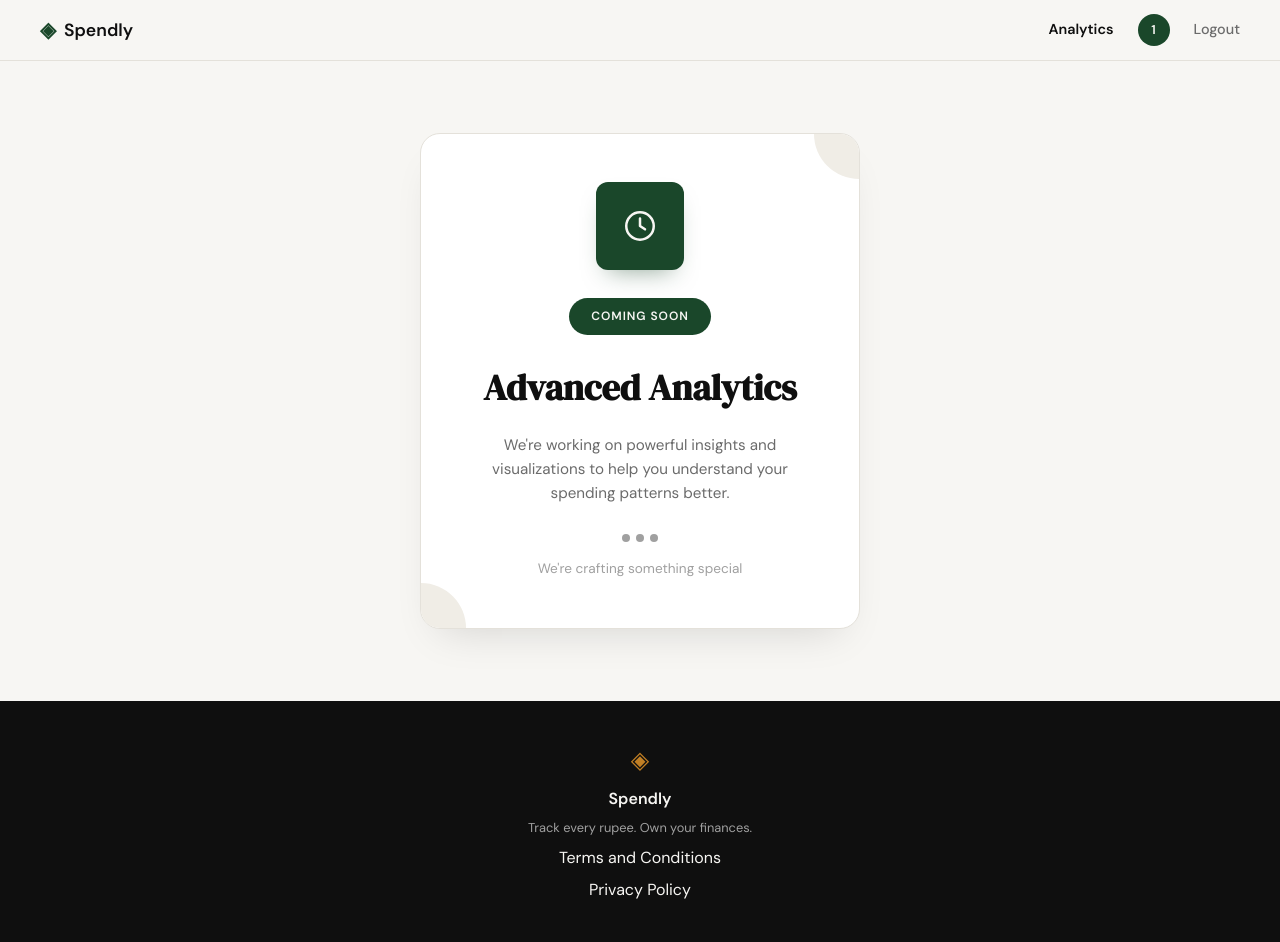
After one commit to ram063527/spendly, a Flask app: page /analytics in a window 1280 px wide. The commit adds this page. Run offline with Flask 3, Linux system fonts and the light colour scheme; the visitor is signed in with stand-in values (Sample User, id 1).

Commit message:
Comming soon page for Analytics

```diff
--- a/app.py
+++ b/app.py
@@ -103,6 +103,13 @@ def privacy():
     return render_template("privacy.html")
 
 
+@app.route("/analytics")
+def analytics():
+    if not session.get("user_id"):
+        return redirect(url_for("login"))
+    return render_template("analytics.html")
+
+
 # ------------------------------------------------------------------ #
 # Placeholder routes — students will implement these                  #
 # ------------------------------------------------------------------ #
--- /dev/null
+++ b/static/css/analytics.css
@@ -0,0 +1,137 @@
+/* ------------------------------------------------------------------ */
+/* Layout shell                                                        */
+/* ------------------------------------------------------------------ */
+
+.analytics-section {
+    min-height: calc(100vh - 60px - 100px);
+    display: flex;
+    align-items: center;
+    justify-content: center;
+    padding: 3rem 2rem;
+}
+
+/* ------------------------------------------------------------------ */
+/* Card                                                                */
+/* ------------------------------------------------------------------ */
+
+.analytics-card {
+    position: relative;
+    overflow: hidden;
+    width: 100%;
+    max-width: var(--auth-width);
+    background: var(--paper-card);
+    border: 1px solid var(--border);
+    border-radius: var(--radius-lg);
+    padding: 3rem 2.5rem;
+    text-align: center;
+    box-shadow: 0 20px 40px -20px rgba(15, 15, 15, 0.15);
+}
+
+.analytics-card::before,
+.analytics-card::after {
+    content: "";
+    position: absolute;
+    width: 90px;
+    height: 90px;
+    border-radius: 50%;
+    background: var(--paper-warm);
+    z-index: 0;
+}
+
+.analytics-card::before {
+    top: -45px;
+    right: -45px;
+}
+
+.analytics-card::after {
+    bottom: -45px;
+    left: -45px;
+}
+
+.analytics-card > * {
+    position: relative;
+    z-index: 1;
+}
+
+/* ------------------------------------------------------------------ */
+/* Icon tile                                                           */
+/* ------------------------------------------------------------------ */
+
+.analytics-icon {
+    width: 88px;
+    height: 88px;
+    margin: 0 auto 1.75rem;
+    display: flex;
+    align-items: center;
+    justify-content: center;
+    background: var(--accent);
+    color: var(--paper);
+    border-radius: var(--radius-md);
+    box-shadow: 0 12px 24px -12px rgba(26, 71, 42, 0.5);
+}
+
+.analytics-icon svg {
+    width: 40px;
+    height: 40px;
+}
+
+/* ------------------------------------------------------------------ */
+/* Badge                                                                */
+/* ------------------------------------------------------------------ */
+
+.analytics-badge {
+    display: inline-block;
+    background: var(--accent);
+    color: var(--paper);
+    font-size: 0.75rem;
+    font-weight: 700;
+    letter-spacing: 0.08em;
+    text-transform: uppercase;
+    padding: 0.55rem 1.4rem;
+    border-radius: 999px;
+    margin-bottom: 1.5rem;
+}
+
+/* ------------------------------------------------------------------ */
+/* Copy                                                                 */
+/* ------------------------------------------------------------------ */
+
+.analytics-title {
+    font-family: var(--font-display);
+    font-size: clamp(1.75rem, 4vw, 2.25rem);
+    color: var(--ink);
+    margin: 0 0 1rem;
+}
+
+.analytics-body {
+    color: var(--ink-muted);
+    font-size: 0.95rem;
+    line-height: 1.6;
+    max-width: 360px;
+    margin: 0 auto 1.75rem;
+}
+
+/* ------------------------------------------------------------------ */
+/* Dots                                                                 */
+/* ------------------------------------------------------------------ */
+
+.analytics-dots {
+    display: flex;
+    align-items: center;
+    justify-content: center;
+    gap: 0.4rem;
+    margin-bottom: 1rem;
+}
+
+.analytics-dot {
+    width: 8px;
+    height: 8px;
+    border-radius: 50%;
+    background: var(--ink-faint);
+}
+
+.analytics-caption {
+    color: var(--ink-faint);
+    font-size: 0.85rem;
+    margin: 0;
+}
--- a/static/css/style.css
+++ b/static/css/style.css
@@ -116,6 +116,7 @@ a { color: inherit; text-decoration: none; }
 
 .nav-links a { color: var(--ink-muted); transition: color 0.2s; }
 .nav-links a:hover { color: var(--ink); }
+.nav-links a.active { color: var(--ink); font-weight: 600; }
 
 .nav-cta {
     background: var(--ink) !important;
--- /dev/null
+++ b/templates/analytics.html
@@ -0,0 +1,39 @@
+{% extends "base.html" %}
+
+{% block title %}Analytics — Spendly{% endblock %}
+
+{% block head %}
+<link rel="stylesheet" href="{{ url_for('static', filename='css/analytics.css') }}">
+{% endblock %}
+
+{% block content %}
+<section class="analytics-section">
+    <div class="analytics-card">
+
+        <div class="analytics-icon">
+            <svg viewBox="0 0 24 24" fill="none" xmlns="http://www.w3.org/2000/svg">
+                <circle cx="12" cy="12" r="8.25" stroke="currentColor" stroke-width="1.5"/>
+                <path d="M12 7.5V12L15 14" stroke="currentColor" stroke-width="1.5" stroke-linecap="round" stroke-linejoin="round"/>
+            </svg>
+        </div>
+
+        <span class="analytics-badge">Coming Soon</span>
+
+        <h1 class="analytics-title">Advanced Analytics</h1>
+
+        <p class="analytics-body">
+            We're working on powerful insights and visualizations to help you
+            understand your spending patterns better.
+        </p>
+
+        <div class="analytics-dots">
+            <span class="analytics-dot"></span>
+            <span class="analytics-dot"></span>
+            <span class="analytics-dot"></span>
+        </div>
+
+        <p class="analytics-caption">We're crafting something special</p>
+
+    </div>
+</section>
+{% endblock %}
--- a/templates/base.html
+++ b/templates/base.html
@@ -20,6 +20,7 @@
             </a>
             <div class="nav-links">
                 {% if session.get('user_id') %}
+                <a href="{{ url_for('analytics') }}" class="{% if request.endpoint == 'analytics' %}active{% endif %}">Analytics</a>
                 <a href="{{ url_for('profile') }}" class="nav-avatar" title="Profile">{{ session.get('user_initials', '') }}</a>
                 <a href="{{ url_for('logout') }}">Logout</a>
                 {% else %}
```
Also changed, not shown: CLAUDE.md (+10 -26 lines), tests/test_analytics.py (added, +105 -0 lines).
